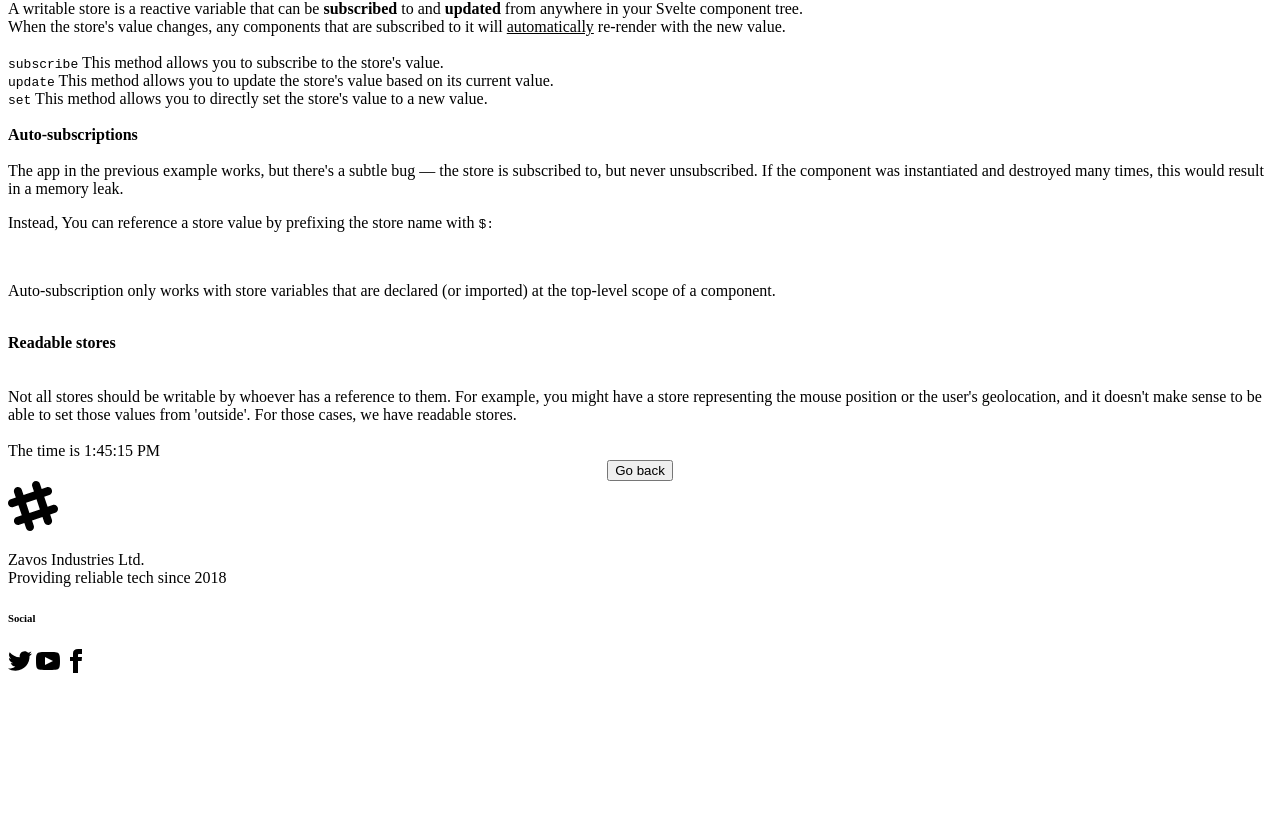
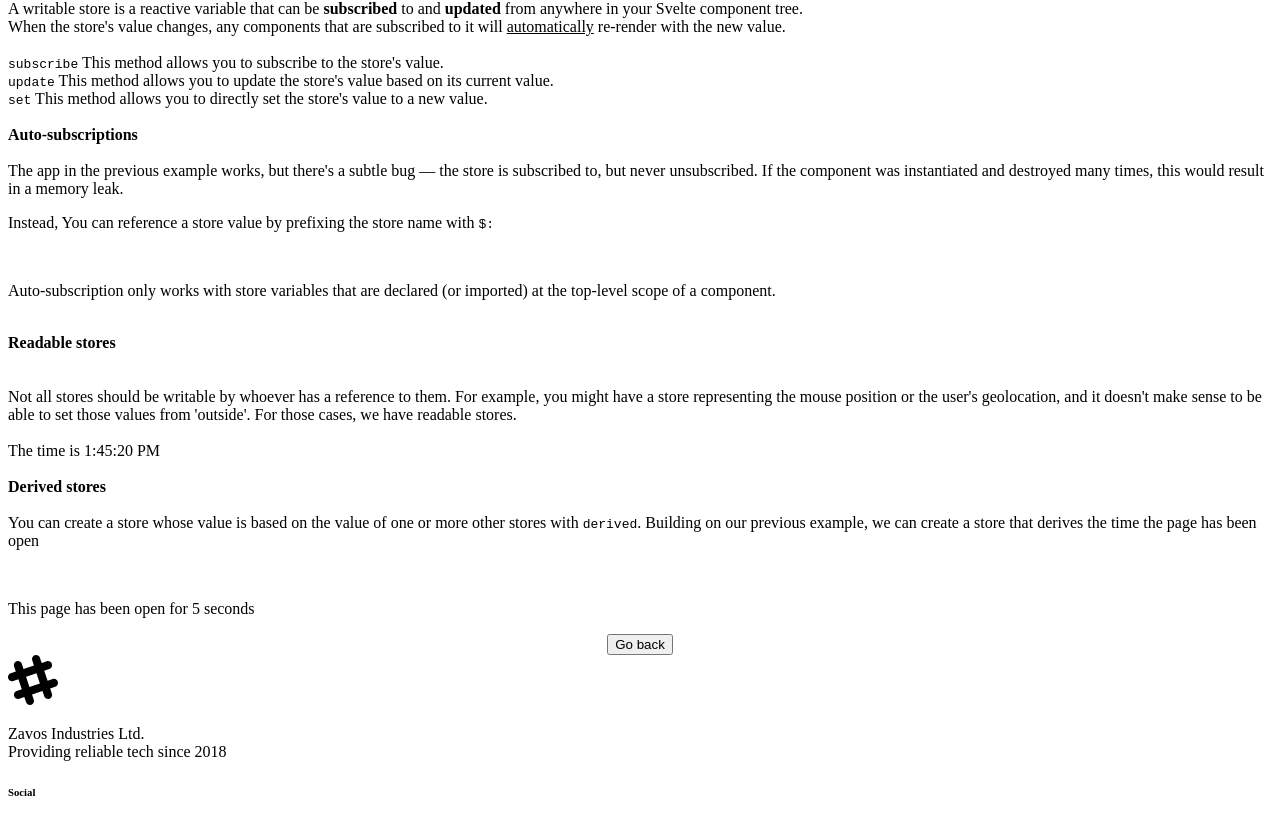
Before and after one commit to kzavos/svelte-training, a SvelteKit app: page /projects/project-7 in a window 1280 px wide. Shown: the part 432-1247 px from the top of the page. Before the commit the page ends 1117 px from the top, so only its background shows below. Built offline with nearby package versions, Linux system fonts and the light colour scheme.

Commit message:
Add the next part of the tutorial about Derived stores

```diff
--- a/src/routes/projects/project-7/+page.svelte
+++ b/src/routes/projects/project-7/+page.svelte
@@ -4,6 +4,7 @@
 	import Decrementer from './Decrementer.svelte';
 	import Resetter from './Resetter.svelte';
 	import { time } from './stores';
+	import { elapsed } from './stores';
 
 	const formatter = new Intl.DateTimeFormat('en', {
 		hour12: true,
@@ -88,6 +89,23 @@
 	<div class="prose text-3xl leading-relaxed">
 		The time is {formatter.format($time)}
 	</div>
+	<br />
+	<div class="prose text-3xl font-bold leading-relaxed">
+		<b>Derived stores</b>
+	</div>
+	<br />
+	<div class="prose text-lg leading-relaxed">
+		You can create a store whose value is based on the value of one or more other stores with
+		<code>derived</code>. Building on our previous example, we can create a store that derives the
+		time the page has been open
+		<p></p>
+		<br />
+		<p class="prose text-2xl leading-relaxed">
+			This page has been open for
+			{$elapsed}
+			{$elapsed === 1 ? 'second' : 'seconds'}
+		</p>
+	</div>
 </article>
 
 <style>
--- a/src/routes/projects/project-7/stores.js
+++ b/src/routes/projects/project-7/stores.js
@@ -1,15 +1,22 @@
 import { writable } from "svelte/store";
 import { readable } from "svelte/store";
+import { derived } from "svelte/store";
 
 export const count = writable(0);
 
 export const time = readable(new Date(), function start(set) {
-    // set up code here
-    const interval = setInterval(() => {
-        set(new date());
-    }, 1000);
+	const interval = setInterval(() => {
+		set(new Date());
+	}, 1000);
 
-    return function stop() {
-        clearInterval(interval);
-    }
-})
+	return function stop() {
+		clearInterval(interval);
+	};
+});
+
+const start = new Date();
+
+export const elapsed = derived(
+	time,
+	($time) => Math.round(($time - start) / 1000)
+);
```
